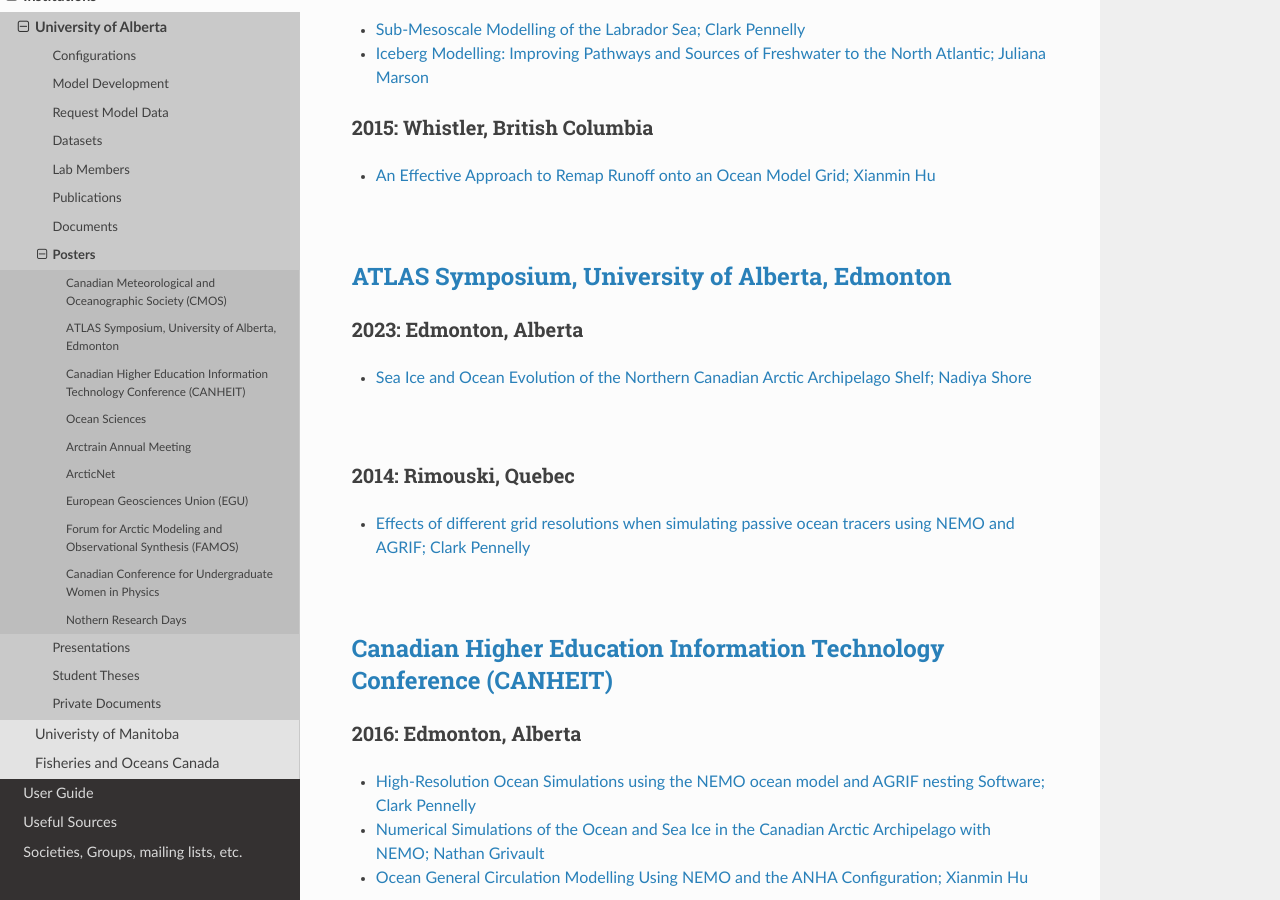
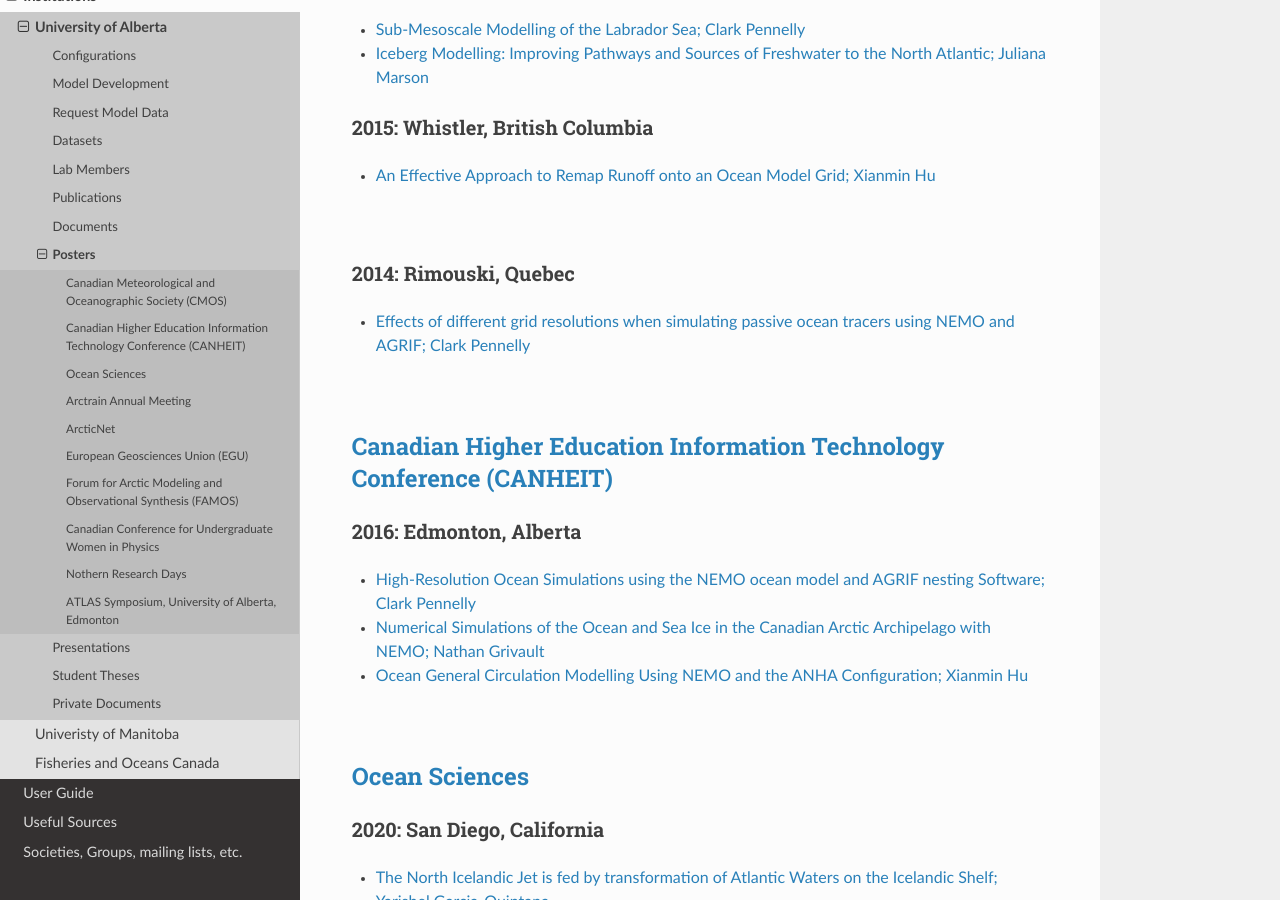
Before and after one commit to UofA-NEMO/Canadian-NEMO-Ocean-Modelling-Forum-Community-of-Practice, a Sphinx documentation site: the page built from docs/Institutions/UofA/Posters.rst, in a window 1280 px wide and 900 px high, scrolled down 376 px. Built offline with Sphinx 7.4.7 and the Read the Docs theme 2.0.0, drawn with Linux system fonts in a browser that asks for light colours; pages that are not in the unit, such as notebooks, are missing from menus; some of the changed text lies outside the part shown.

Commit message:
Update Posters.rst

```diff
--- a/docs/Institutions/UofA/Posters.rst
+++ b/docs/Institutions/UofA/Posters.rst
@@ -20,16 +20,6 @@
 
 * `An Effective Approach to Remap Runoff onto an Ocean Model Grid; Xianmin Hu <../../_static/_UofA/CMOS_P_2015_HU.pdf>`_
 
-
-|
-
-`ATLAS Symposium, University of Alberta, Edmonton <https://www.atlasualberta.com/>`_
----------------------------------------------------
-
-2023: Edmonton, Alberta
-^^^^^^^^^^^^^^^^^^^^^^^
-
-* `Sea Ice and Ocean Evolution of the Northern Canadian Arctic Archipelago Shelf; Nadiya Shore <../../_static/_UofA/ATLAS_2023_Edmonton_Nadiya_Poster.pdf>`_
 
 |
 
```
Also changed, not shown: other parts of docs/Institutions/UofA/Posters.rst (+10 -0 lines).
